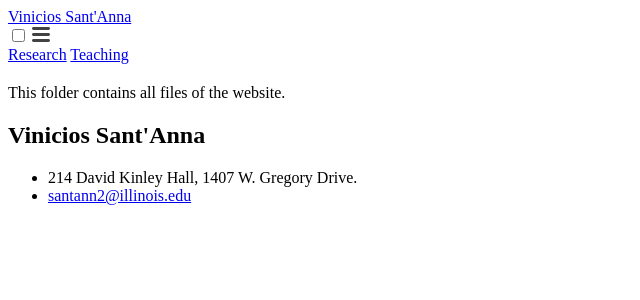
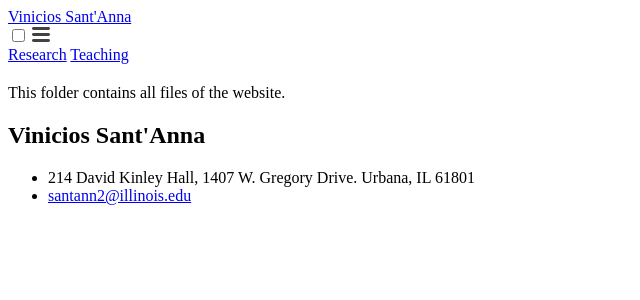
Before and after one commit to vpsantanna/vpsantanna.github.io, a Jekyll site: the page built from files/readme.md, in a window 1280 px wide. Shown: the top 300 px of the page, without its empty margins (0-640 px from the left). Built offline with Jekyll 4.4.1, drawn with Linux system fonts in a browser that asks for light colours; our own code applies the rules of GitHub Pages for plain Markdown files; a script that is not in the unit is left out.

Commit message:
Update footer.html

```diff
--- a/_includes/footer.html
+++ b/_includes/footer.html
@@ -11,9 +11,7 @@
             {% if site.author %}
               {{ site.author | escape }}
             {% else %}
-              {{ "214 David Kinley Hall, 1407 W. Gregory Drive." }}
-            {% else %}
-              {{ "Urbana, IL 61801" }}
+              {{ "214 David Kinley Hall, 1407 W. Gregory Drive. Urbana, IL 61801" }}
             {% endif %}
             </li>
             {% if site.email %}
```
